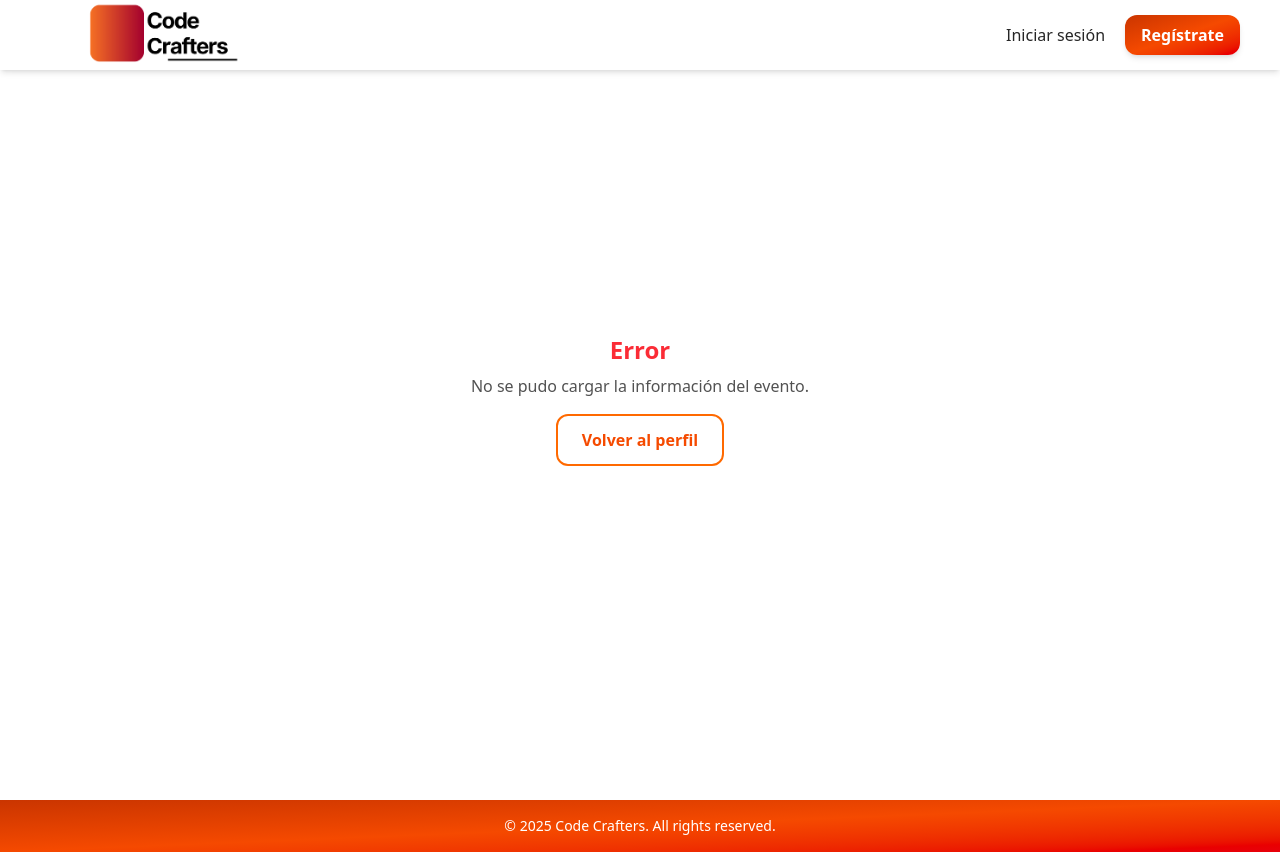
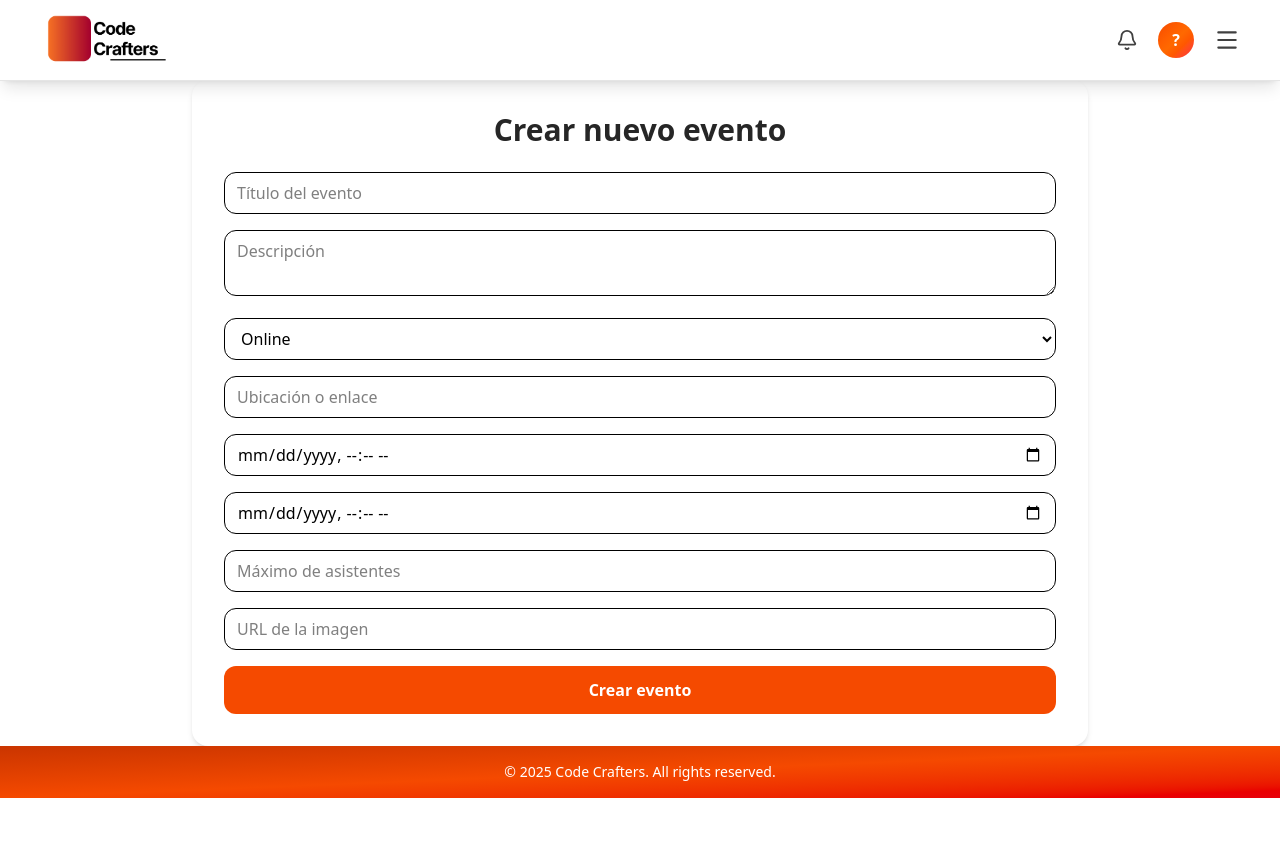
Before and after one commit to CodeCraftwerkers/CCFrontEnd, a React (Vite) app: page /events/create in a window 1280 px wide. After the commit the page ends 800 px from the top, so only its background shows below. Built offline with nearby package versions, Linux system fonts and the light colour scheme; no server answers.

Commit message:
feat(create-page): add create events page

```diff
--- a/src/application/Router.jsx
+++ b/src/application/Router.jsx
@@ -8,6 +8,7 @@ import UsersPage from "../pages/UsersPage";
 import ProfilePage from "../pages/ProfilePage";
 import EventDetailsPage from "../pages/EventDetailsPage";
 import EditEventPage from "../pages/EditEventPage";
+import CreateEventPage from "../pages/CreateEventPage";
 
 
 export default function AppRouter() {
@@ -21,6 +22,7 @@ export default function AppRouter() {
       <Route path="/events/edit/:id" element={<EditEventPage />} />
       <Route path="/users" element={<UsersPage />} />
       <Route path="/profile" element={<ProfilePage />} />
+      <Route path="/events/create" element={<CreateEventPage />} />
     </Routes>
   );
 }
--- /dev/null
+++ b/src/pages/CreateEventPage.jsx
@@ -0,0 +1,130 @@
+
+import { useState } from "react";
+import { useNavigate } from "react-router-dom";
+import { createEvent } from "../services/ApiEvent";
+import { getCurrentUser } from "../services/ApiUser";
+import DashboardHeader from "../components/dashboard/DashboardHeader";
+
+export default function CreateEventPage() {
+    const [formData, setFormData] = useState({
+        title: "",
+        description: "",
+        category: "ONLINE",
+        location: "",
+        imageUrl: "",
+        startDateTime: "",
+        endDateTime: "",
+        maxAttendees: "",
+    });
+    const navigate = useNavigate();
+
+    const handleChange = (e) => {
+        const { name, value } = e.target;
+        setFormData({ ...formData, [name]: value });
+    };
+
+    const handleSubmit = async (e) => {
+        e.preventDefault();
+
+        try {
+            const currentUser = await getCurrentUser();
+
+            const eventToSend = {
+                ...formData,
+                userId: currentUser.id,
+            };
+
+            console.log("Enviando evento:", eventToSend);
+
+            await createEvent(eventToSend);
+            alert("Evento creado con éxito ");
+            navigate("/profile");
+        } catch (err) {
+            console.error("Error al crear el evento:", err);
+            alert("Error al crear el evento");
+        }
+    };
+
+    return (
+        <>
+            <DashboardHeader />
+            <main className="max-w-4xl mx-auto bg-white shadow-md rounded-xl p-8 mt-20">
+                <h1 className="text-3xl font-bold text-gray-800 mb-6 text-center">
+                    Crear nuevo evento
+                </h1>
+                <form onSubmit={handleSubmit} className="space-y-4">
+                    <input
+                        type="text"
+                        name="title"
+                        placeholder="Título del evento"
+                        value={formData.title}
+                        onChange={handleChange}
+                        className="w-full border rounded-lg px-3 py-2"
+                        required
+                    />
+                    <textarea
+                        name="description"
+                        placeholder="Descripción"
+                        value={formData.description}
+                        onChange={handleChange}
+                        className="w-full border rounded-lg px-3 py-2"
+                        required
+                    />
+                    <select
+                        name="category"
+                        value={formData.category}
+                        onChange={handleChange}
+                        className="w-full border rounded-lg px-3 py-2"
+                    >
+                        <option value="ONLINE">Online</option>
+                        <option value="PRESENCIAL">Presencial</option>
+                    </select>
+                    <input
+                        type="text"
+                        name="location"
+                        placeholder="Ubicación o enlace"
+                        value={formData.location}
+                        onChange={handleChange}
+                        className="w-full border rounded-lg px-3 py-2"
+                    />
+                    <input
+                        type="datetime-local"
+                        name="startDateTime"
+                        value={formData.startDateTime}
+                        onChange={handleChange}
+                        className="w-full border rounded-lg px-3 py-2"
+                    />
+                    <input
+                        type="datetime-local"
+                        name="endDateTime"
+                        value={formData.endDateTime}
+                        onChange={handleChange}
+                        className="w-full border rounded-lg px-3 py-2"
+                    />
+                    <input
+                        type="number"
+                        name="maxAttendees"
+                        placeholder="Máximo de asistentes"
+                        value={formData.maxAttendees}
+                        onChange={handleChange}
+                        className="w-full border rounded-lg px-3 py-2"
+                    />
+                    <input
+                        type="text"
+                        name="imageUrl"
+                        placeholder="URL de la imagen"
+                        value={formData.imageUrl}
+                        onChange={handleChange}
+                        className="w-full border rounded-lg px-3 py-2"
+                    />
+                    <button
+                        type="submit"
+                        className="w-full py-3 bg-orange-600 text-white font-bold rounded-lg hover:bg-orange-700 transition cursor-pointer"
+                    >
+                        Crear evento
+                    </button>
+                </form>
+            </main>
+        </>
+    );
+}
--- a/src/pages/ProfilePage.jsx
+++ b/src/pages/ProfilePage.jsx
@@ -1,14 +1,13 @@
 import { LogoutButton } from "../components/LogOutButton.jsx";
 import { useEffect, useState } from "react";
 import { getCurrentUser } from "../services/ApiUser.jsx";
-import {
-  getAllEvents,
-  getEventsCreatedByUser,
-  getEventsUserJoined,
-} from "../services/ApiEvent.jsx";
+import { getAllEvents, getEventsCreatedByUser, getEventsUserJoined } from "../services/ApiEvent.jsx";
 import EditProfileModal from "../components/dashboard/EditProfileModal.jsx";
 import ChangePasswordModal from "../components/dashboard/ChangePasswordModal.jsx";
 import { EventsTabs } from "../components/events/EventsTabs.jsx";
+import { useNavigate } from "react-router-dom";
+
+
 export default function ProfilePage() {
   const [user, setUser] = useState(null);
   const [allEvents, setAllEvents] = useState([]);
@@ -18,6 +17,8 @@ export default function ProfilePage() {
   const [showEdit, setShowEdit] = useState(false);
   const [showChangePassword, setShowChangePassword] = useState(false);
   const [activeTab, setActiveTab] = useState("all");
+  const navigate = useNavigate();
+
   const getInitials = (name) => {
     if (!name) return "";
     const parts = name.trim().split(" ");
@@ -103,6 +104,13 @@ export default function ProfilePage() {
             className="px-6 py-2 h-11 bg-linear-to-r from-orange-500 to-orange-600 text-white font-medium rounded-lg hover:from-orange-600 hover:to-orange-700 transition cursor-pointer"
           >
             Cambiar contraseña
+          </button>
+
+          <button
+            onClick={() => navigate("/events/create")}
+            className="px-6 py-2 h-11 bg-gradient-to-r from-green-500 to-green-600 text-white font-medium rounded-lg hover:from-green-600 hover:to-green-700 transition cursor-pointer"
+          >
+            Crear evento
           </button>
 
           <div className="h-11 flex items-center">
--- a/src/services/ApiEvent.jsx
+++ b/src/services/ApiEvent.jsx
@@ -2,13 +2,11 @@ import axios from "axios";
 
 const BASE_URL = import.meta.env.VITE_API_URL?.trim() || "http://localhost:8080/api/v1";
 
-// Todos los eventos
 export const getAllEvents = async () => {
   const response = await axios.get(`${BASE_URL}/events`);
   return response.data.content || response.data;
 };
 
-// Por ID
 export const getEventById = async (id) => {
   const response = await axios.get(`${BASE_URL}/events/${id}`);
   return response.data;
@@ -17,7 +15,6 @@ export const getEventById = async (id) => {
 export const getEventsByUsername = async (username) => {
   try {
     const response = await axios.get(`${BASE_URL}/events/filter?username=${encodeURIComponent(username)}`);
-    // Asegura que siempre devuelva un array válido
     return response.data.content || response.data || [];
   } catch (error) {
     console.error("Error al obtener eventos por usuario:", error);
@@ -25,7 +22,6 @@ export const getEventsByUsername = async (username) => {
   }
 };
 
-// X categoría (ONLINE / PRESENCIAL)
 export const getEventsByCategory = async (category) => {
   const response = await axios.get(`${BASE_URL}/events/filter?category=${category}`);
   return response.data.content || response.data;
@@ -73,6 +69,24 @@ export const getEventsUserJoined = async () => {
   return response.data.content || response.data;
 };
 
+export const createEvent = async (eventData) => {
+  try {
+    const token = localStorage.getItem("token");
+    const headers = token ? { Authorization: `Bearer ${token}` } : {};
+
+    const response = await axios.post(
+      `${BASE_URL}/events`,
+      eventData,
+      { headers }
+    );
+
+    return response.data;
+  } catch (error) {
+    console.error("Error al crear el evento:", error);
+    throw error.response?.data || error;
+  }
+};
+
 export const updateEvent = async (id, eventData) => {
   const token =
     localStorage.getItem("token") || sessionStorage.getItem("token");
@@ -93,7 +107,6 @@ export const updateEvent = async (id, eventData) => {
   return await response.json();
 };
 
-// x eliminar evento
 export const deleteEvent = async (id) => {
   const token = localStorage.getItem("token") || sessionStorage.getItem("token");
   if (!token) throw new Error("No se encontró token.");
@@ -132,7 +145,7 @@ export const signUpForEvent = async (eventId, userId) => {
   );
   return response.data;
 };
-// x Apuntarse a un evento
+
 export const signUpToEvent = async (eventId, userId) => {
   const token = localStorage.getItem("token") || sessionStorage.getItem("token");
   if (!token) throw new Error("No se encontró token.");
@@ -152,7 +165,6 @@ export const signUpToEvent = async (eventId, userId) => {
   return await response.json();
 };
 
-// x Desapuntarse de un evento
 export const unSignFromEvent = async (eventId, userId) => {
   const token = localStorage.getItem("token") || sessionStorage.getItem("token");
   if (!token) throw new Error("No se encontró token.");
```
